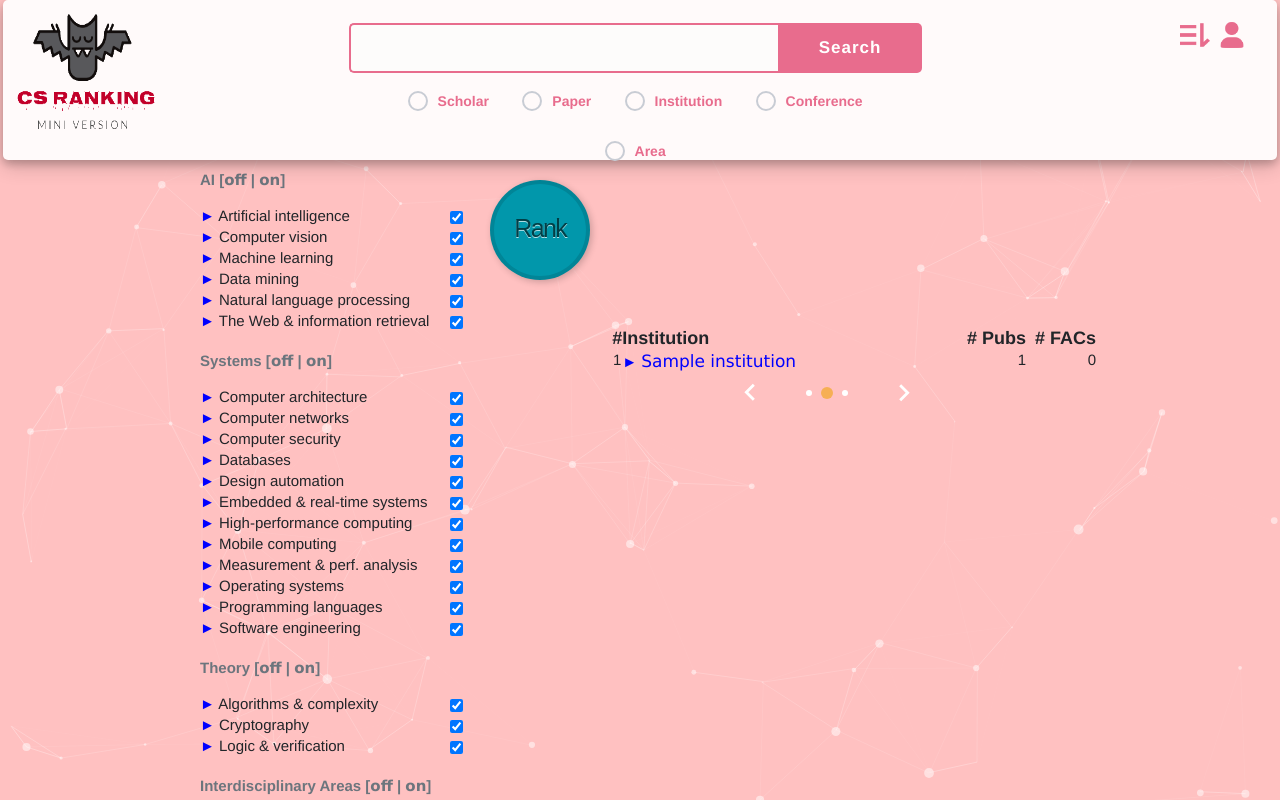
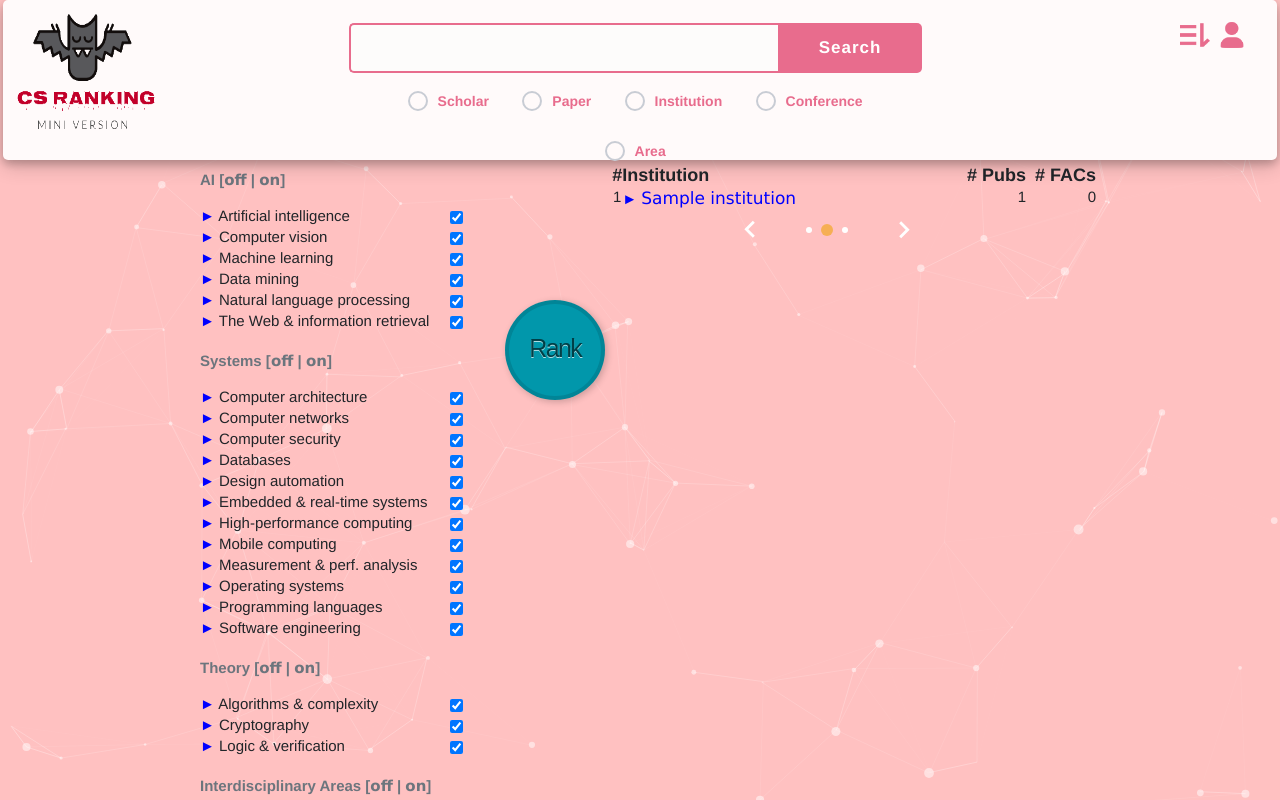
Before and after one commit to Oxer11/Mini-CSRanking, a Django app: page /ranklist in a window 1280 px wide. Run offline with Django 3.2, Linux system fonts and the light colour scheme; tables that the repository leaves empty hold one stand-in row (values such as "Sample post"); some libraries are stand-ins or nearby versions.

Commit message:
fix some bugs

```diff
--- a/templates/ranklist.html
+++ b/templates/ranklist.html
@@ -218,7 +218,7 @@
 		background: rgba(0,63,71,.7);
 	}
 	</style>
-	<ul id="rank_button" style="float:left;">
+	<ul id="rank_button" style="float:left;width:50px;margin-left:15px;margin-top:150px;">
   		<li id="rank_button_li"><a href="#" class="round green">Rank
 			<span class="round">Select Ranking Areas.</span></a></li>
 	</ul>
```
